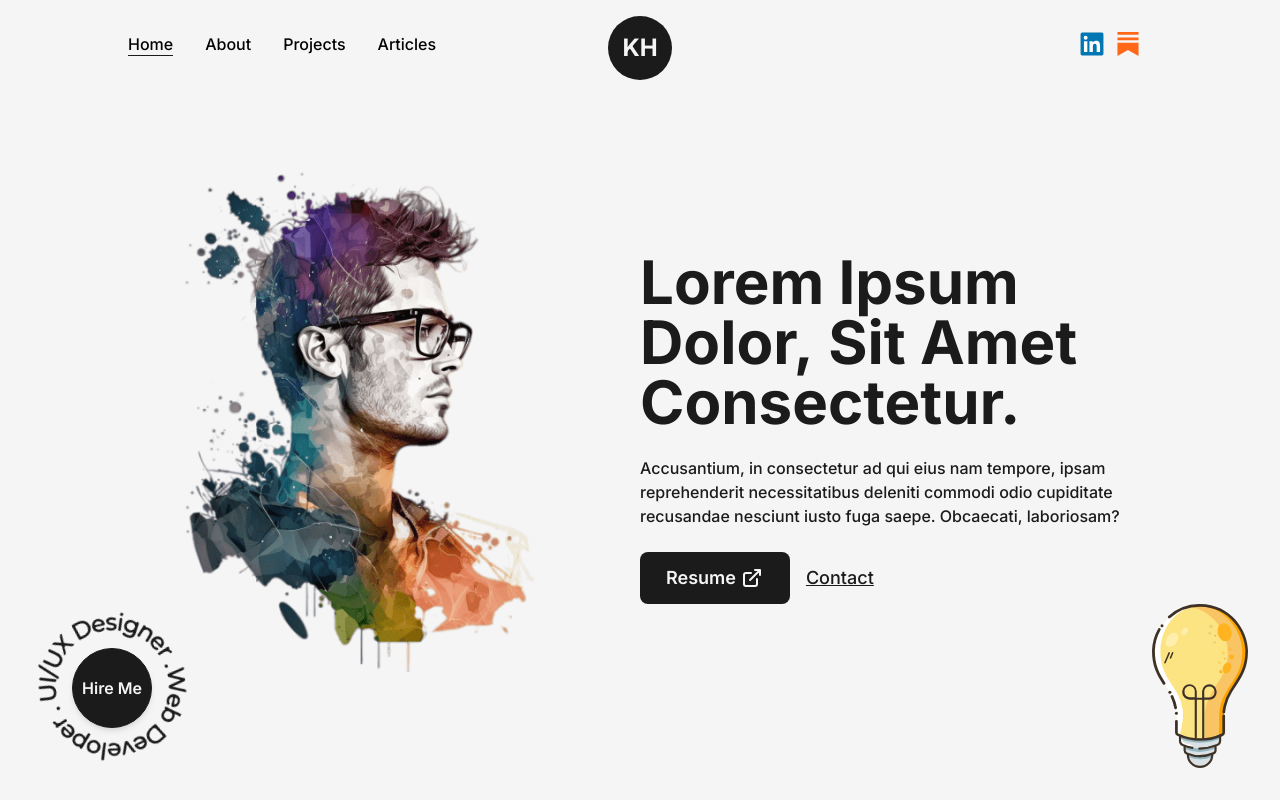
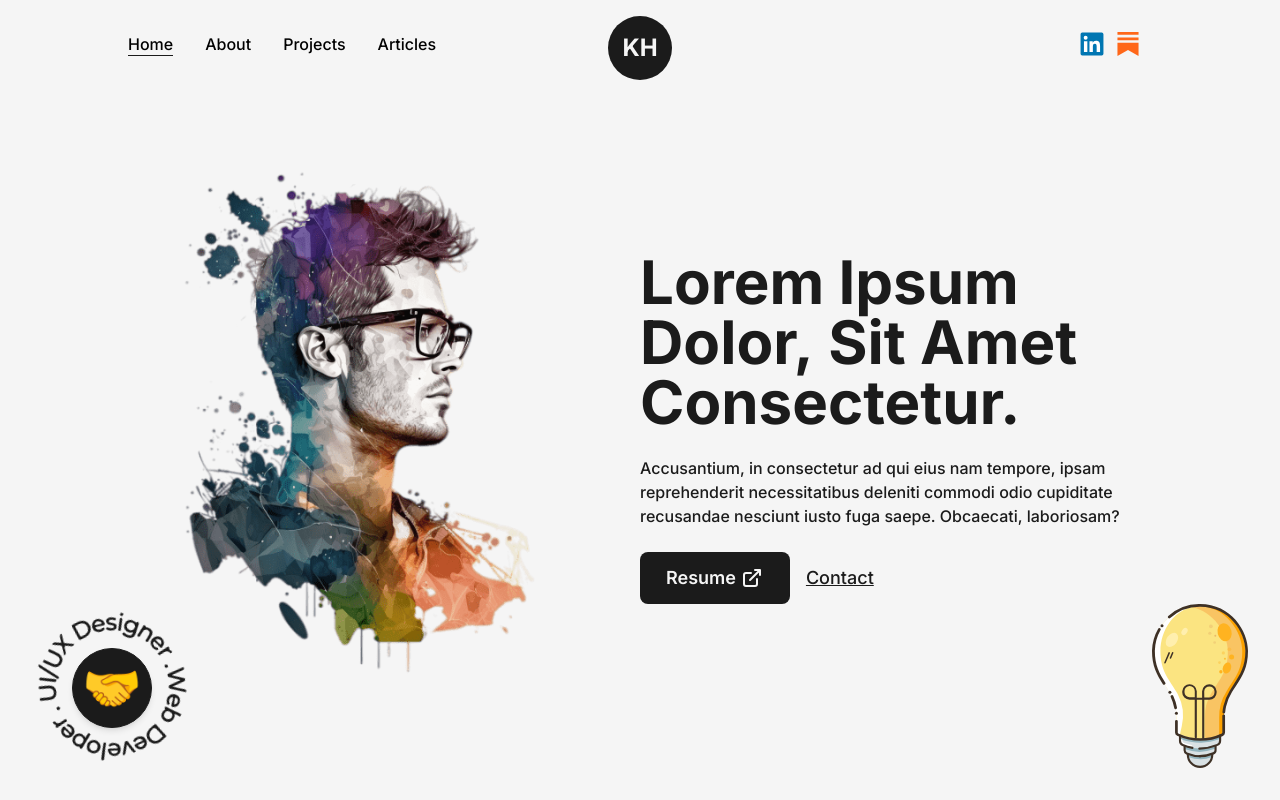
Before and after one commit to newbazz/krutam-portfolio, a Next.js app: page / in a window 1280 px wide. Shown: the top 800 px of the page. Built offline with nearby package versions, Linux system fonts and the light colour scheme.

Commit message:
update text

```diff
--- a/src/components/HireMe.js
+++ b/src/components/HireMe.js
@@ -1,6 +1,6 @@
 import Link from 'next/link'
 import React from 'react'
-import { CircularText, } from './Icons'
+import { CircularText,} from './Icons'
 
 const HireMe = () => {
   return (
@@ -13,9 +13,9 @@ const HireMe = () => {
       <Link href="mailto:abcd@gmail.com" className='flex items-center justify-center
       absolute left-1/2 top-1/2 -translate-x-1/2 -translate-y-1/2 bg-dark text-light
       shadow-md border border-solid border-dark w-20 h-20 rounded-full
-      font-semibold hover:bg-light hover:text-dark
+      font-semibold text-5xl hover:bg-light hover:text-dark
 
-      '>Hire Me</Link>
+      '>🤝</Link>
      </div>
       </div>
   )
```
